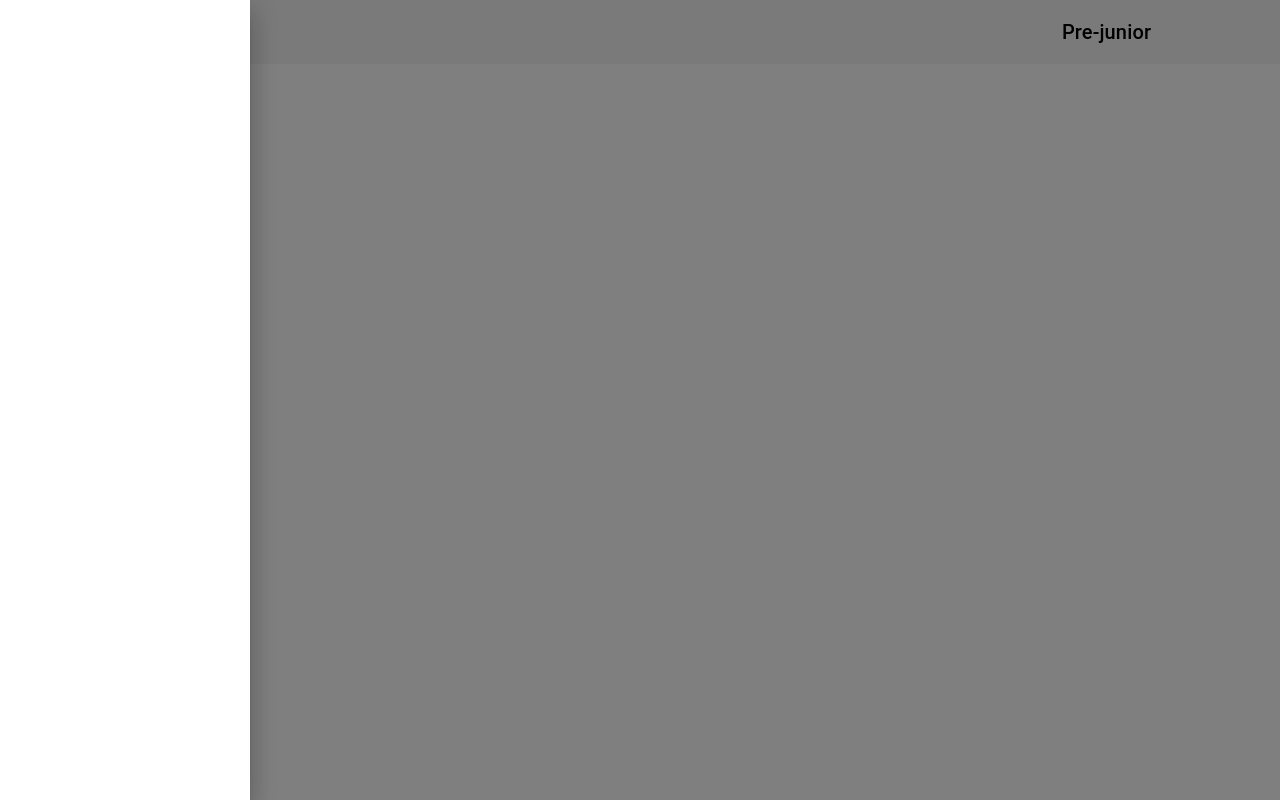
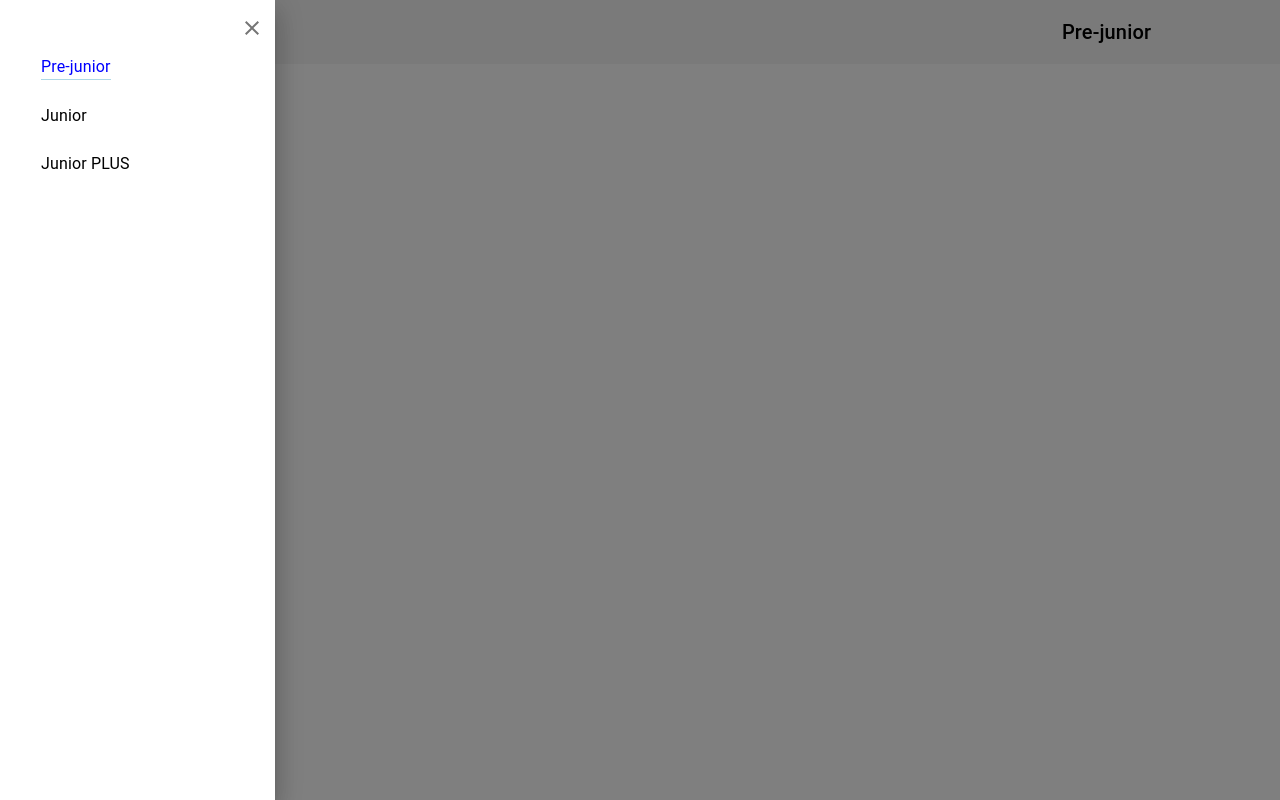
Before and after one commit to DmitryShastel/Native_JS_2.0_old, a React (Create React App) app in the folder Folder_1/native_js_2.0/: page / in a window 1280 px wide. Both pictures are taken after a click on the button "menu". Built offline with nearby package versions, Linux system fonts and the light colour scheme.

Commit message:
The styles for navbar is created

```diff
--- a/Folder_1/native_js_2.0/package.json
+++ b/Folder_1/native_js_2.0/package.json
@@ -7,7 +7,7 @@
     "@emotion/styled": "^11.11.0",
     "@material-ui/core": "^4.12.4",
     "@material-ui/icons": "^4.11.3",
-    "@mui/material": "^5.13.6",
+    "@mui/material": "^5.13.7",
     "@testing-library/jest-dom": "^5.16.5",
     "@testing-library/react": "^13.4.0",
     "@testing-library/user-event": "^13.5.0",
--- a/Folder_1/native_js_2.0/src/Native_JS_2.0/Native_JS_Tuesday/HomeTaskIgnat5/Header.tsx
+++ b/Folder_1/native_js_2.0/src/Native_JS_2.0/Native_JS_Tuesday/HomeTaskIgnat5/Header.tsx
@@ -4,7 +4,8 @@ import Toolbar from "@mui/material/Toolbar";
 import IconButton from "@mui/material/IconButton";
 import Typography from "@mui/material/Typography";
 import MenuIcon from '@material-ui/icons/Menu';
-import {Drawer, List} from "@mui/material";
+import {Drawer, List, ListItem, ListItemText} from "@mui/material";
+import CloseIcon from '@material-ui/icons/Close';
 
 export const Header = () => {
 
@@ -21,11 +22,34 @@ export const Header = () => {
 
     const styles = {
         iconButton: {
-            marginLeft: '1%',
-            marginRight: '80%'
+            margin: '0 80% 0 1%',
         },
         list: {
             width: 250,
+            paddingTop: 35,
+            paddingLeft: 25,
+            color: 'black',
+        },
+
+        closeButton: {
+            position: 'absolute' as const,
+            top: '1%',
+            right: '1%',
+        },
+        firstListItem: {
+            color: 'blue',
+            borderBottom: '1px solid #ADD8E6',
+            cursor: 'pointer',
+        },
+        prentItem: {
+            width: 'fit-content',
+            alignSelf: 'flex-start',
+        },
+        listItem: {
+            cursor: 'pointer',
+            '&:active': {
+                color: '#ADD8E6',
+            },
         }
     }
 
@@ -34,7 +58,8 @@ export const Header = () => {
         <div>
             <AppBar position="static" color="default" elevation={0}>
                 <Toolbar>
-                    <IconButton edge="start" color="inherit" aria-label="menu" style={styles.iconButton} onClick={handleDrawerOpen}>
+                    <IconButton edge="start" color="inherit" aria-label="menu" style={styles.iconButton}
+                                onClick={handleDrawerOpen}>
                         <MenuIcon/>
                     </IconButton>
                     <Typography variant="h6" color="black">Pre-junior</Typography>
@@ -43,12 +68,27 @@ export const Header = () => {
 
             <Drawer anchor='left' open={open} onClose={handleDrawerClose}>
 
-                <div style={styles.list} role='presentation' onClick={handleDrawerClose} onKeyDown={handleDrawerClose}>
-                    <List>
+                <div>
 
-                    </List>
+                    <IconButton style={styles.closeButton} onClick={handleDrawerClose} onKeyDown={handleDrawerClose}>
+                        <CloseIcon/>
+                    </IconButton>
+
+                    <div style={styles.list} role='presentation'
+                         onKeyDown={handleDrawerClose}>
+                        <List>
+                            <ListItem sx={styles.prentItem}>
+                                <ListItemText sx={styles.firstListItem} primary='Pre-junior'/>
+                            </ListItem>
+                            <ListItem sx={styles.listItem}>
+                                <ListItemText primary='Junior'/>
+                            </ListItem>
+                            <ListItem sx={styles.listItem}>
+                                <ListItemText primary='Junior PLUS'/>
+                            </ListItem>
+                        </List>
+                    </div>
                 </div>
-
             </Drawer>
 
         </div>
```
Also changed, not shown: 1 other file (tests, documents, lock files or other folders).
